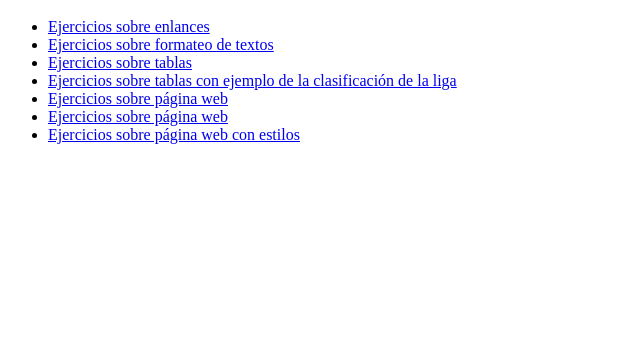
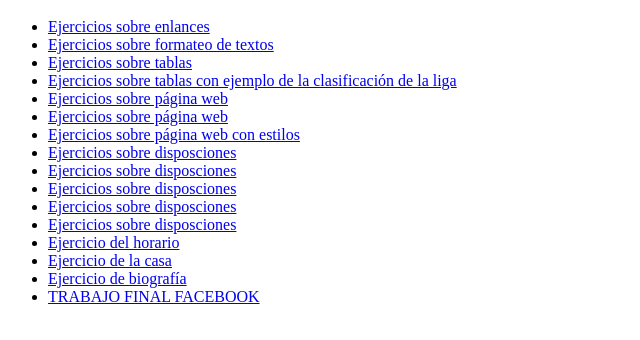
Before and after one commit to gregorio200216/tic, a plain HTML site: page index.html in a window 1280 px wide. Shown: the part 48-388 px from the top of the page, without its empty margins (0-640 px from the left). Drawn offline with Linux system fonts and the light colour scheme.

Commit message:
Update index.html

```diff
--- a/index.html
+++ b/index.html
@@ -13,6 +13,15 @@
             <li><a href="musica.html">Ejercicios sobre página web</a></li>
             <li><a href="musica2.html">Ejercicios sobre página web</a></li>
             <li><a href="musica3.html">Ejercicios sobre página web con estilos</a></li>
+            <li><a href="cajas1.html">Ejercicios sobre disposciones</a></li>
+            <li><a href="cajas2.html">Ejercicios sobre disposciones</a></li>
+            <li><a href="cajas3.html">Ejercicios sobre disposciones</a></li>
+            <li><a href="cajas4.html">Ejercicios sobre disposciones</a></li>
+            <li><a href="cajas5.html">Ejercicios sobre disposciones</a></li>
+            <li><a href="horario.html">Ejercicio del horario</a></li>
+            <li><a href="casa.html">Ejercicio de la casa</a></li>
+            <li><a href="bio.html">Ejercicio de biografía</a></li>
+            <li><a href="facebook.html">TRABAJO FINAL FACEBOOK</a></li>
         </ul>
     </body>
 </html>
```
